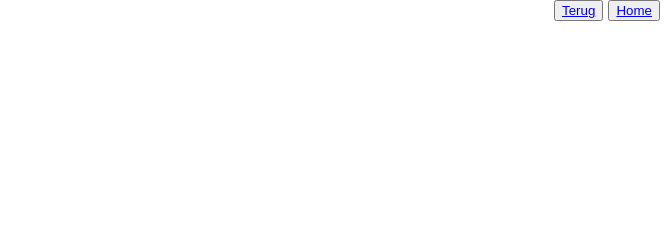
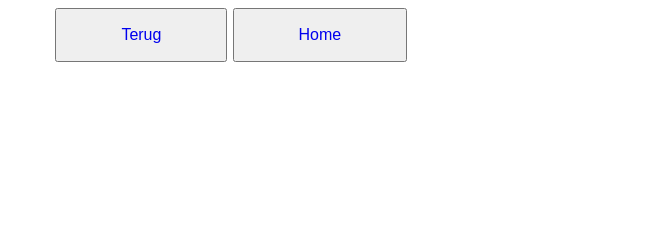
Before and after one commit to TessJ29/be-p4-opdrachten, a PHP site: template app/views/magazijnen/geleverdeProducten.php in a window 1280 px wide. Shown: the part 217-457 px from the top of the page, without its empty margins (612-1280 px from the left). Run offline with PHP 8.4, Linux system fonts and the light colour scheme; the template is opened without the code that fills it, so the values that code supplies are empty; some libraries are stand-ins or nearby versions.

Commit message:
Styling buttons

```diff
--- a/public/css/style.css
+++ b/public/css/style.css
@@ -41,3 +41,16 @@ ion-icoin.question {
     font-size: 32px;
     color: blue;
 }
+
+button.home {
+    padding: 1rem 2rem;
+    margin: .5rem 20% .5rem 0rem;
+}
+button.terug {
+    padding: 1rem 2rem;
+}
+button.home a, button.terug a {
+    padding: 1rem 2rem;
+    text-decoration: none;
+    font-size: 16px;
+}
```
